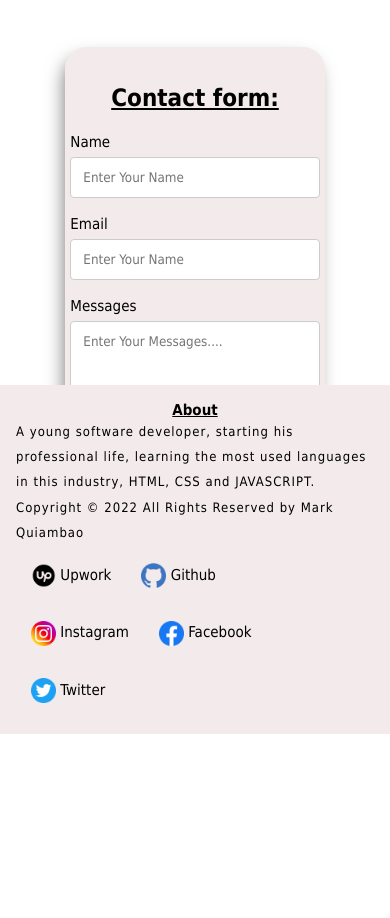
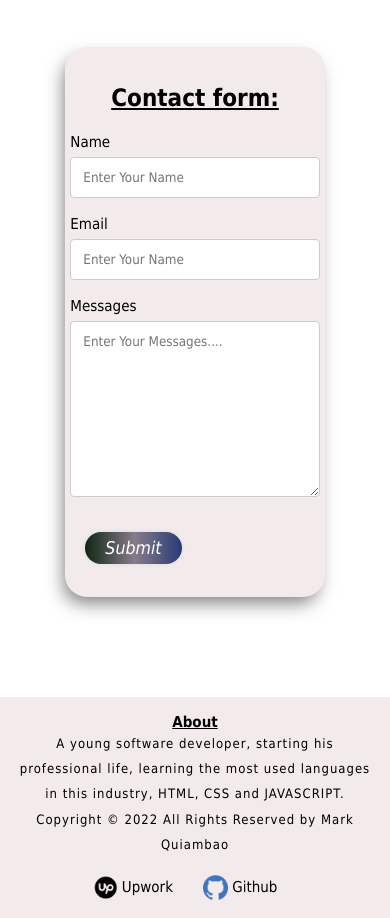
Before and after one commit to markquiambao/LearningMaterials, a plain HTML site: page index.html in a window 390 px wide. Shown: the part 7089-8007 px from the top of the page. Before the commit the page ends 7823 px from the top, so only its background shows below. Drawn offline with nearby package versions, Linux system fonts and the light colour scheme.

Commit message:
Update styles.css

```diff
--- a/css/styles.css
+++ b/css/styles.css
@@ -350,12 +350,14 @@ margin-top: auto;
   /*width: 500px;*/
   letter-spacing: 1px;
   font-size: 13px;
+  text-align:center;
 }
 
 .footer-content h2{
   font-size: 15px;
   font-weight: 800;
   text-decoration: underline;
+  text-align:center;
 }
 
 .social-media {
@@ -474,5 +476,12 @@ margin-right: 20px;
 @media screen and (max-width:812px) and (min-width:375px){
 .box {
   width:70%;
+
 }
+  .footer-container{
+      margin-top:80%;
+  }
+  .footer-sm {
+    justify-content: center;
+  }
 }
```
